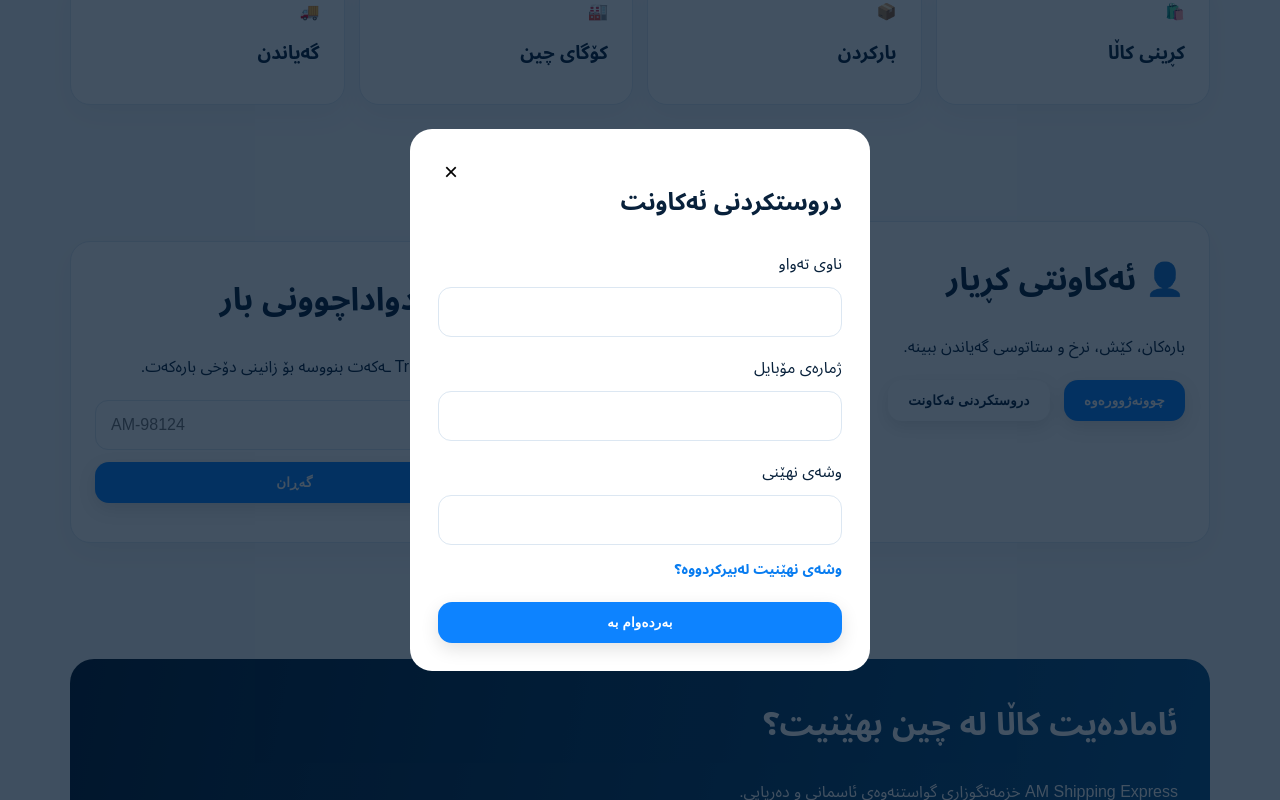
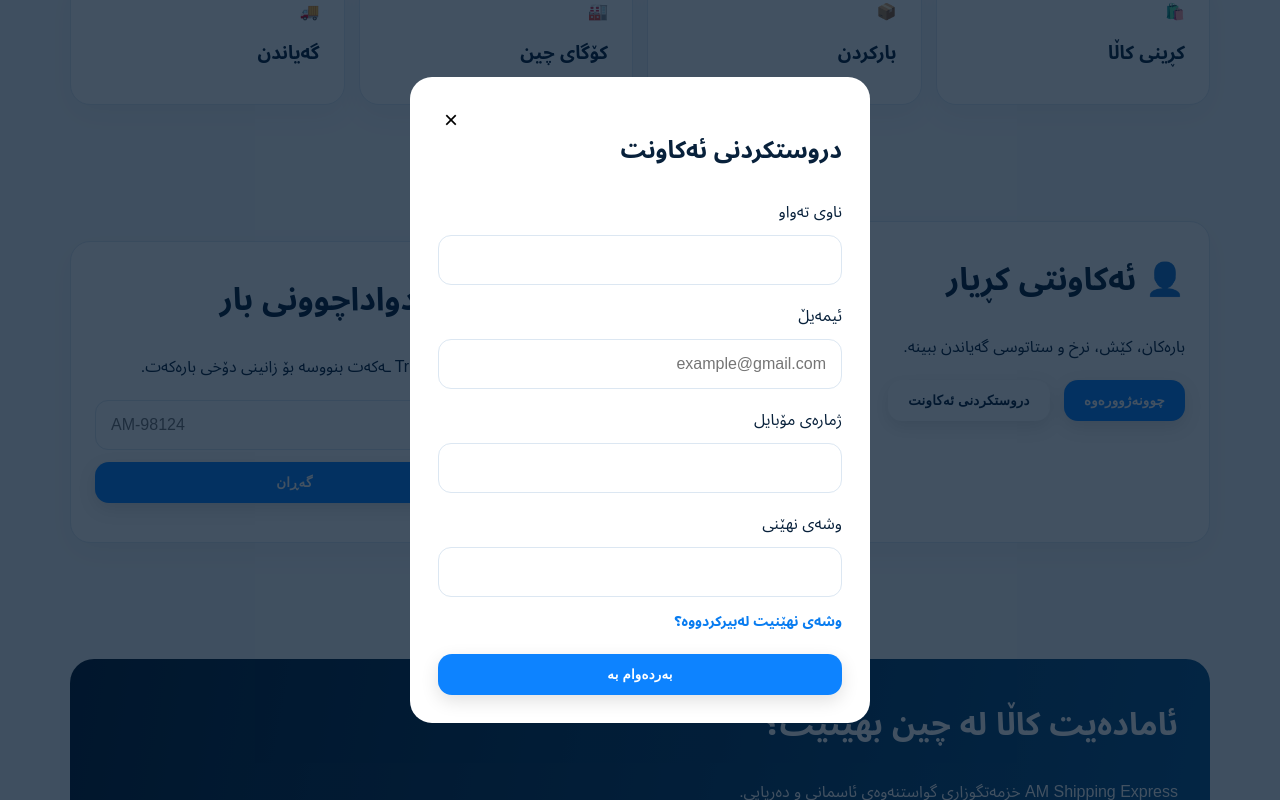
Before and after one commit to abdulahfathi2000-hash/AM-SHIPPING-EXPRESS, a website: page index.html in a window 1280 px wide. Both pictures are taken after a click on the button "دروستکردنی ئەکاونت". Shown: the part 1092-1892 px from the top of the page. Drawn offline with Linux system fonts and the light colour scheme; no server answers.

Commit message:
Update index.html

```diff
--- a/index.html
+++ b/index.html
@@ -1045,7 +1045,20 @@ class="input">
 
 </div>
 
-
+<div id="emailWrap" style="display:none;">
+
+  <label>
+    ئیمەیڵ
+  </label>
+
+  <input
+    id="email"
+    class="input"
+    type="email"
+    autocomplete="email"
+    placeholder="example@gmail.com">
+
+</div>
 <label>
 ژمارەی مۆبایل
 </label>
@@ -1117,7 +1130,10 @@ nameWrap.style.display=
 m==='register'
 ?'block'
 :'none';
-
+emailWrap.style.display=
+m==='register'
+?'block'
+:'none';
 modal.classList.add('show');
 
 }
@@ -1154,7 +1170,7 @@ password:password.value
 
 if(mode==='register')
 body.name=document.getElementById('name').value.trim();
-
+body.email=document.getElementById('email').value.trim();
 
 let r=await fetch(
 '/api/'+mode,
```
